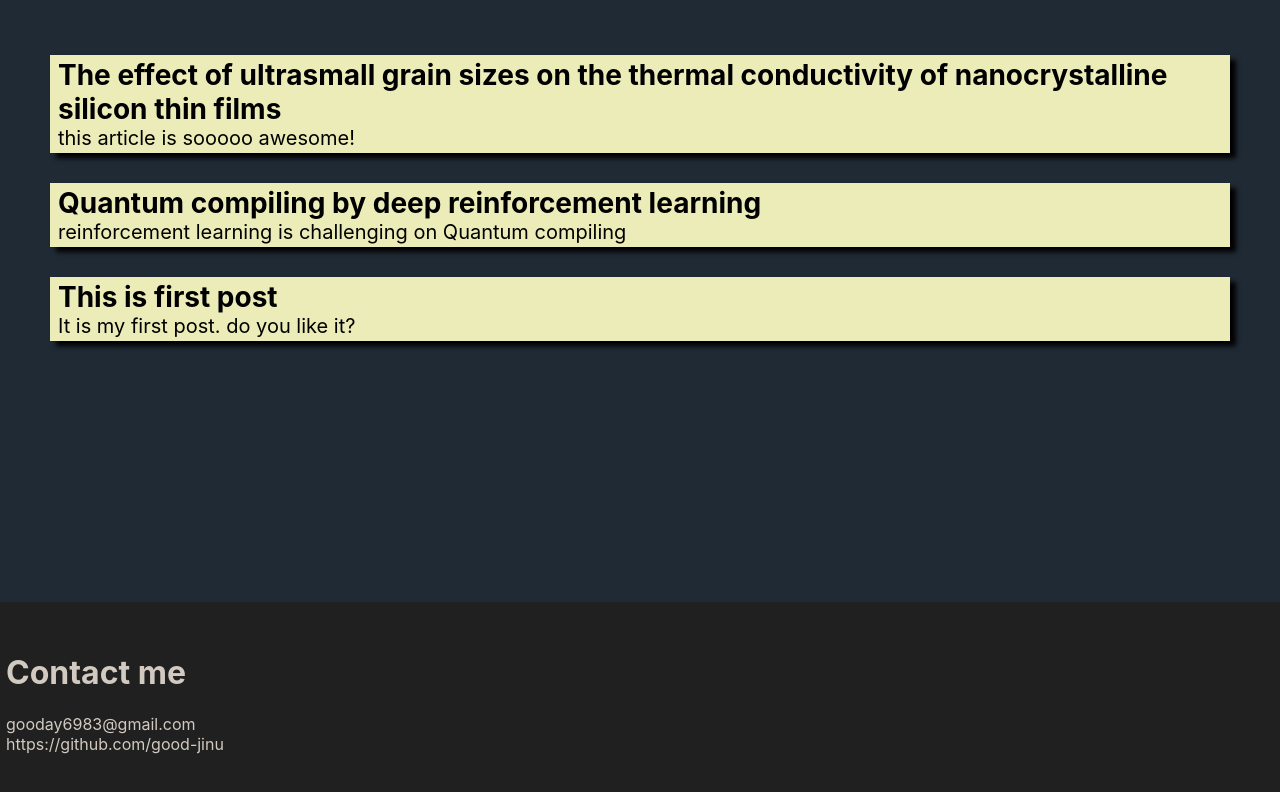
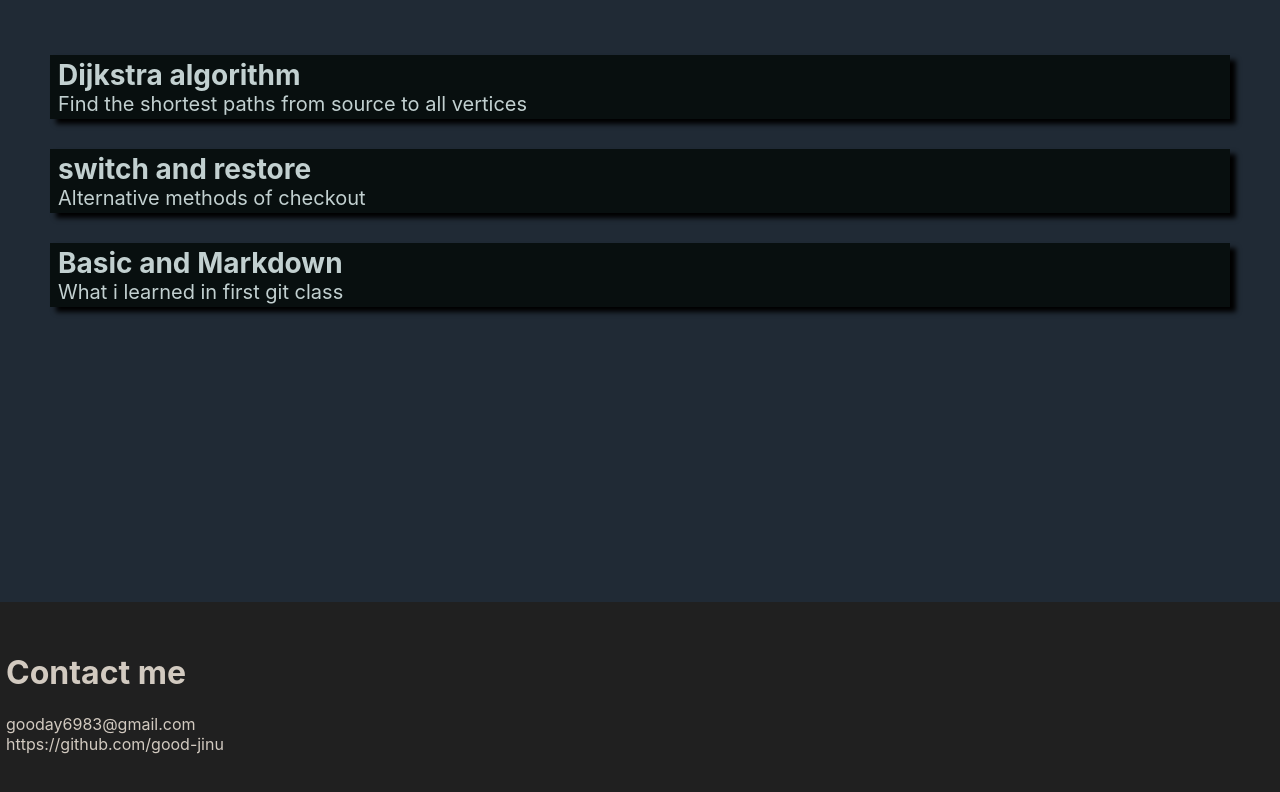
Before and after one commit to good-jinu/blog-old, a React (Create React App) app: page /contents in a window 1280 px wide. Shown: the top 792 px of the page. Built offline with nearby package versions, Linux system fonts and the light colour scheme.

Commit message:
Update About, Contents page

```diff
--- a/package.json
+++ b/package.json
@@ -11,8 +11,9 @@
     "gh-pages": "^3.2.3",
     "react": "^17.0.2",
     "react-dom": "^17.0.2",
+    "react-markdown": "^8.0.1",
     "react-router-dom": "^5.2.0",
-    "react-scripts": "4.0.3",
+    "react-scripts": "^5.0.0",
     "web-vitals": "^1.1.2"
   },
   "scripts": {
--- a/public/contents-datas.json
+++ b/public/contents-datas.json
@@ -1,22 +1,19 @@
 [
   {
-		"cid": 0,
-    "title": "This is first post",
-    "desc": "It is my first post. do you like it?",
-		"htm": "0.htm"
+    "title": "Basic and Markdown",
+    "desc": "What i learned in first git class",
+		"md": "https://raw.githubusercontent.com/good-jinu/TIL/master/git/basic%26markdown.md"
   },
 
   {
-		"cid": 1,
-    "title": "Quantum compiling by deep reinforcement learning",
-		"desc": "reinforcement learning is challenging on Quantum compiling",
-		"htm": "1.htm"
+    "title": "switch and restore",
+		"desc": "Alternative methods of checkout",
+		"md": "https://raw.githubusercontent.com/good-jinu/TIL/master/git/switch%26restore.md"
   },
 
   {
-		"cid": 2,
-    "title": "The effect of ultrasmall grain sizes on the thermal conductivity of nanocrystalline silicon thin films",
-		"desc": "this article is sooooo awesome!",
-		"htm": "2.htm"
+    "title": "Dijkstra algorithm",
+		"desc": "Find the shortest paths from source to all vertices",
+		"md": "https://raw.githubusercontent.com/good-jinu/TIL/master/algorithm/dijkstra.md"
   }
 ]
--- a/src/pages/About.js
+++ b/src/pages/About.js
@@ -15,6 +15,8 @@ const About = () => {
             <ul>
               <li>Trip-plannig-service</li>
               <li>Blog</li>
+              <li>Unity game development</li>
+              <li>jetson nano</li>
             </ul>
           </div>
           <div>
@@ -22,10 +24,12 @@ const About = () => {
             <ul>
               <li>Web programming</li>
               <li>Machine Learning</li>
+              <li>Unity</li>
+              <li>jetson nano</li>
             </ul>
           </div>
           <div>
-            <h1>Currently i'm working at<br/>kaden96</h1>
+            <h1>Currently i'm working at<br/>none</h1>
           </div>
         </article>
       </section>
--- /dev/null
+++ b/src/pages/ContentID.css
@@ -0,0 +1,44 @@
+.post-article {
+    width: 97%;
+    max-width: 800px;
+}
+.post-title {
+    font-size: 2.2em;
+    margin-top: 0.25em;
+    color: #eadede;
+}
+
+.post-body {
+    text-align: left;
+    background-color: #080f0f;
+    color: #c2d0d0;
+    padding: 10px 20px 10px 20px;
+    border-radius: 20px;
+}
+
+.post-body > h1 {
+    font-size: 2em;
+    margin-block-start: 0.67em;
+    margin-block-end: 0.67em;
+}
+
+.post-body li+li {
+    margin-top: 0.25em;
+}
+
+.post-body blockquote {
+	margin: 1em 0em;
+	padding: 0em 1em;
+	border-left-width: 1mm;
+	border-left-color: #939393;
+	border-left-style: solid;
+}
+
+.post-body pre {
+	padding: 1.25mm;
+	background-color: #000202;
+}
+
+.post-body code {
+	color: #ffffff;
+}
--- a/src/pages/ContentID.js
+++ b/src/pages/ContentID.js
@@ -1,5 +1,7 @@
 import React from 'react';
 import axios from 'axios';
+import ReactMarkdown from 'react-markdown';
+import './ContentID.css'
 
 class ContentID extends React.Component {
 	constructor(props) {
@@ -19,13 +21,13 @@ class ContentID extends React.Component {
 			var mini = 0;
 			var maxi = res.data.length;
 			while(mini!==maxi) {
-				if(res.data[arrindex].cid===targetId) {
+				if(arrindex===targetId) {
 					this.setState({po_title: res.data[arrindex].title});
-					axios.get('/blog/postings/'+res.data[arrindex].htm)
+					axios.get(res.data[arrindex].md)
 					.then((res0)=>{this.setState({po_body: res0.data});})
 					.catch((err)=> {console.error(err);});
 					break;
-				} else if(res.data[arrindex].cid < targetId) {
+				} else if(arrindex < targetId) {
 					mini=arrindex+1;
 					arrindex = Math.floor((mini+maxi)/2);
 				} else {
@@ -43,8 +45,9 @@ class ContentID extends React.Component {
 		return (
 			<section>
 				<article className="post-article">
-					<h1>{this.state.po_title}</h1>
-					<div className="post-body" dangerouslySetInnerHTML={{__html: this.state.po_body}}>
+					<h1 className="post-title">{this.state.po_title}</h1>
+					<div className="post-body">
+						<ReactMarkdown>{this.state.po_body}</ReactMarkdown>
 					</div>
 				</article>
 			</section>
--- a/src/pages/Contents.css
+++ b/src/pages/Contents.css
@@ -15,9 +15,10 @@ section {
 
 .posting {
   padding: 3px 8px;
-  background-color: #ececb9;
+  background-color: #080f0f;
   box-shadow: 6px 5px 5px black;
   text-align: left;
+	color: #c2d0d0;
 }
 
 .posting > h1 {
--- a/src/pages/Contents.js
+++ b/src/pages/Contents.js
@@ -32,7 +32,7 @@ class Contents extends React.Component {
 
 	render() {
 		const showPostings = this.state.posts.map((item, index)=>
-			<Link to={"/contents/"+item.cid.toString()} key={index.toString()}>
+			<Link to={"/contents/"+(this.state.posts.length-index-1).toString()} key={index.toString()}>
 				<div className="posting">
 					<h1>{item.title}</h1>
 					<p>{item.desc}</p>
```
Also changed, not shown: 1 other file (tests, documents, lock files or other folders).
